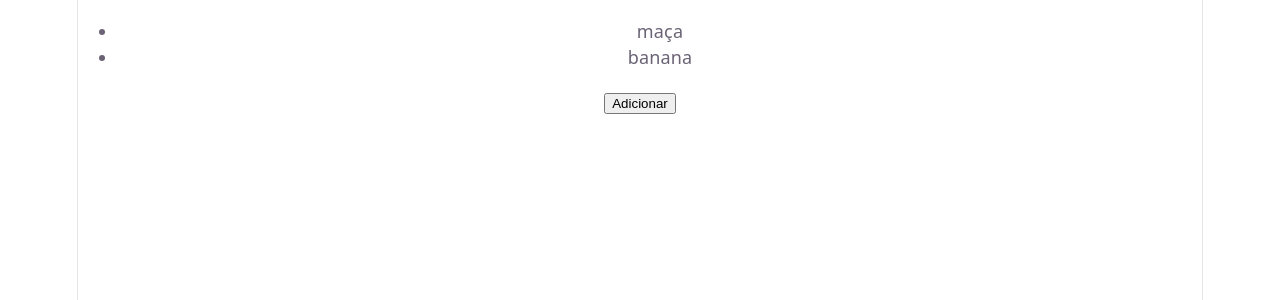
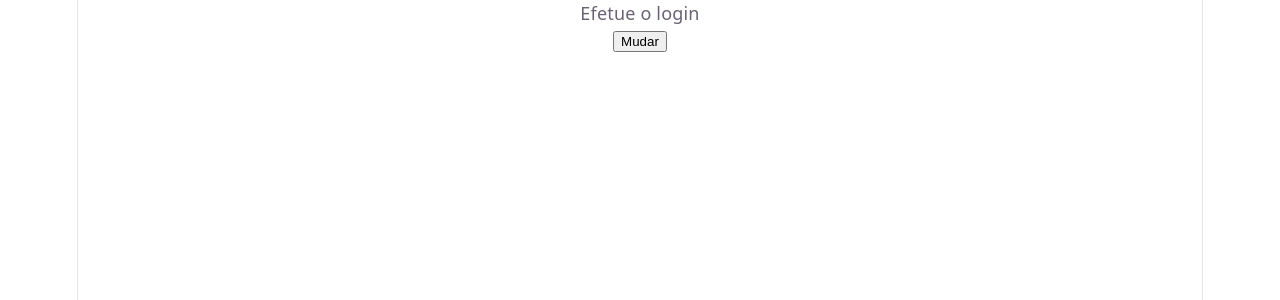
Before and after one commit to giovannacostaxavier/Exercicios-React, a React (Vite) app: page / in a window 1280 px wide. Shown: the top 300 px of the page. Built offline with nearby package versions, Linux system fonts and the light colour scheme.

Commit message:
Feat: exercicio de Conditional Rendering

```diff
--- a/src/App.jsx
+++ b/src/App.jsx
@@ -1,9 +1,9 @@
-import ListaFrutas from "./components/ListaFrutas"
+import Login from "./components/Login"
 
 const App= ()=> (
 
    <div>
-    <ListaFrutas/>
+    <Login/>
    </div>
 
   )
--- /dev/null
+++ b/src/components/Login.jsx
@@ -0,0 +1,16 @@
+import { useState } from "react";
+
+const Login =()=>{
+    const [logado,setLogado]= useState(false)
+        return(
+            <div>
+                <p>
+                    {logado ?"Bem vindo" : "Efetue o login"}
+                </p>
+                <button onClick={()=> setLogado(prevLog => !prevLog)}>
+                    Mudar
+                </button>
+            </div>
+        )
+}
+export default Login
```
